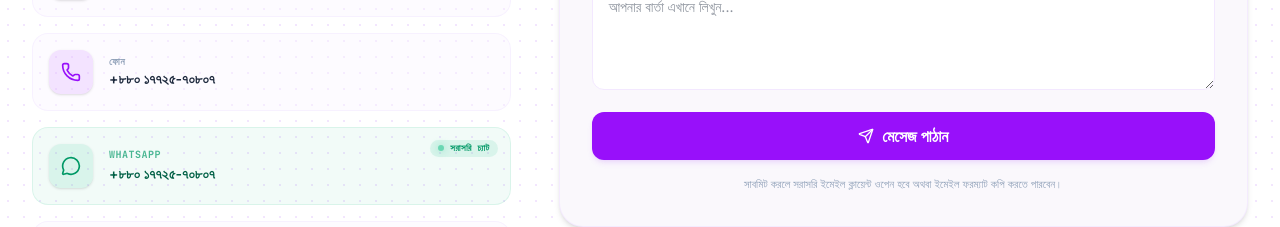
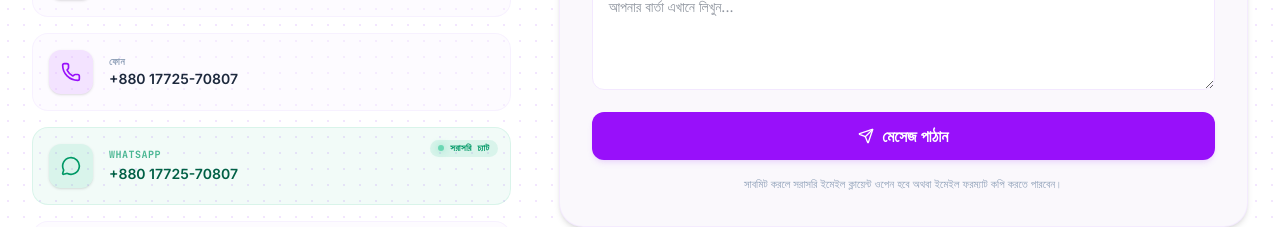
Before and after one commit to sazuakhaneicom-rgb/sazu_portfolio.web.app, a React (Vite) app: page / in a window 1280 px wide. Shown: the part 6386-6613 px from the top of the page. Built offline with nearby package versions, Linux system fonts and the light colour scheme; a web font is replaced by a local one.

Commit message:
Update contact section: WhatsApp form submit force English phone numbers verified Facebook URL

```diff
--- a/src/App.tsx
+++ b/src/App.tsx
@@ -359,23 +359,22 @@ export default function App() {
     };
   }).filter((cat): cat is SkillCategoryData => cat !== null && cat.skills.length > 0);
 
-  // Form submission handler (triggers custom overlay and generates mailto link)
+  // Form submission handler (triggers custom overlay and generates WhatsApp link)
   const handleFormSubmit = (e: FormEvent) => {
     e.preventDefault();
     if (!formName || !formEmail || !formMsg) return;
 
     setFormSubmitted(true);
 
-    // Construct pre-filled email
-    const subjectLine = lang === 'bn' ? `পোর্টফোলিও যোগাযোগ: ${formSubject || 'নতুন প্রজেক্ট'}` : `Portfolio Contact: ${formSubject || 'New Project'}`;
-    const emailBody = lang === 'bn'
-      ? `হ্যালো আসাদুজ্জামান,\n\nআমার নাম ${formName} (${formEmail}).\n\nবার্তা:\n${formMsg}\n\nধন্যবাদ!`
-      : `Hello Asaduzzaman,\n\nMy name is ${formName} (${formEmail}).\n\nMessage:\n${formMsg}\n\nBest regards!`;
-
-    const mailtoUrl = `mailto:freelancersazu03@gmail.com?subject=${encodeURIComponent(subjectLine)}&body=${encodeURIComponent(emailBody)}`;
-
-    // Open in new tab/redirect
-    window.location.href = mailtoUrl;
+    // Construct pre-filled WhatsApp message
+    const messageBody = lang === 'bn'
+      ? `হ্যালো আসাদুজ্জামান,\n\nআমার নাম ${formName}।\nইমেইল: ${formEmail}\nবিষয়: ${formSubject || 'নতুন প্রজেক্ট'}\n\nবার্তা:\n${formMsg}`
+      : `Hello Asaduzzaman,\n\nMy name is ${formName}.\nEmail: ${formEmail}\nSubject: ${formSubject || 'New Project'}\n\nMessage:\n${formMsg}`;
+
+    const whatsappUrl = `https://wa.me/8801772570807?text=${encodeURIComponent(messageBody)}`;
+
+    // Open WhatsApp in new tab
+    window.open(whatsappUrl, '_blank');
   };
 
   // Copy email template to clipboard
@@ -1507,7 +1506,7 @@ export default function App() {
                     <div>
                       <span className="block text-[10px] uppercase text-slate-400 dark:text-purple-400/40 font-bold tracking-wider">{t.contact.phoneLabel}</span>
                       <a href="tel:+8801772570807" className="text-sm text-slate-800 dark:text-purple-200 hover:text-purple-600 dark:hover:text-purple-400 transition-colors font-semibold font-sans">
-                        {lang === 'bn' ? '+৮৮০ ১৭৭২৫-৭০৮০৭' : '+880 17725-70807'}
+                        +880 17725-70807
                       </a>
                     </div>
                   </motion.div>
@@ -1534,7 +1533,7 @@ export default function App() {
                         rel="noopener noreferrer"
                         className="text-sm text-emerald-800 dark:text-emerald-300 hover:underline transition-colors font-semibold font-sans block mt-0.5"
                       >
-                        {lang === 'bn' ? '+৮৮০ ১৭৭২৫-৭০৮০৭' : '+880 17725-70807'}
+                        +880 17725-70807
                       </a>
                     </div>
                   </motion.div>
```
